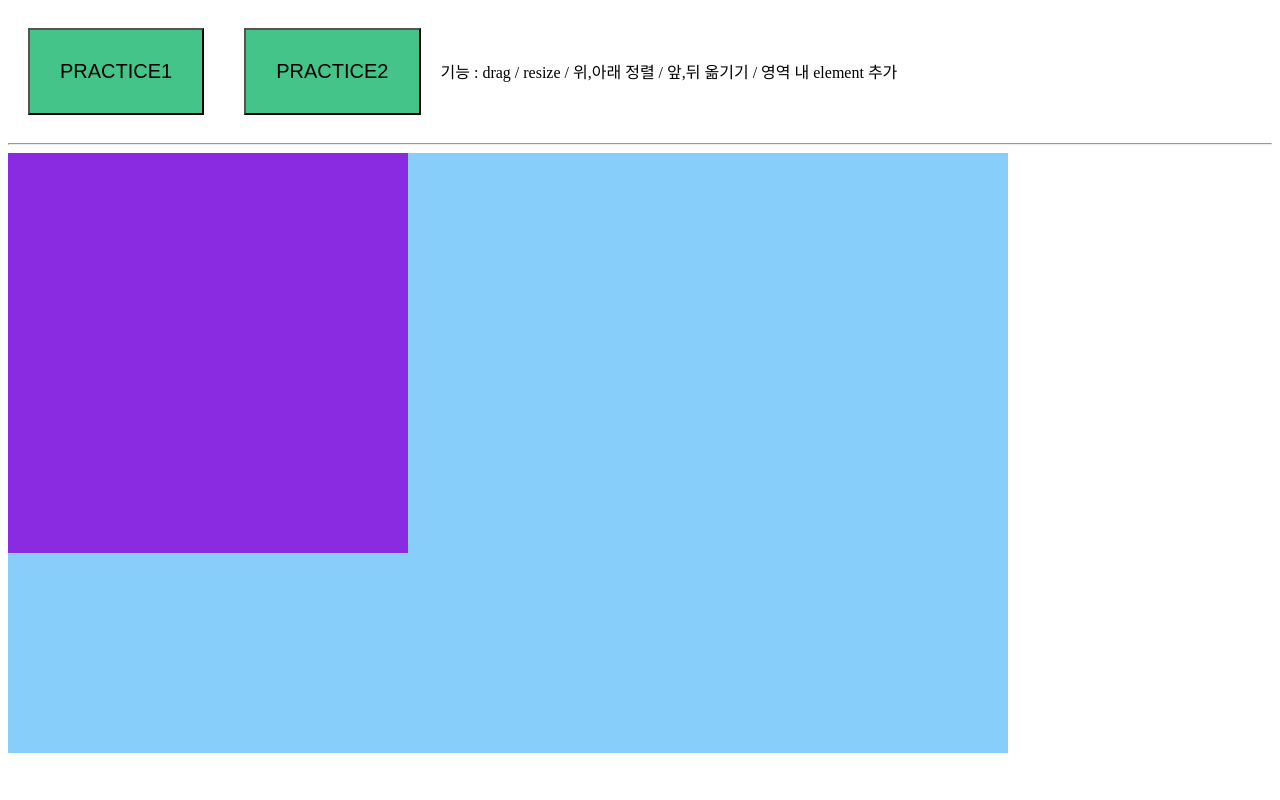
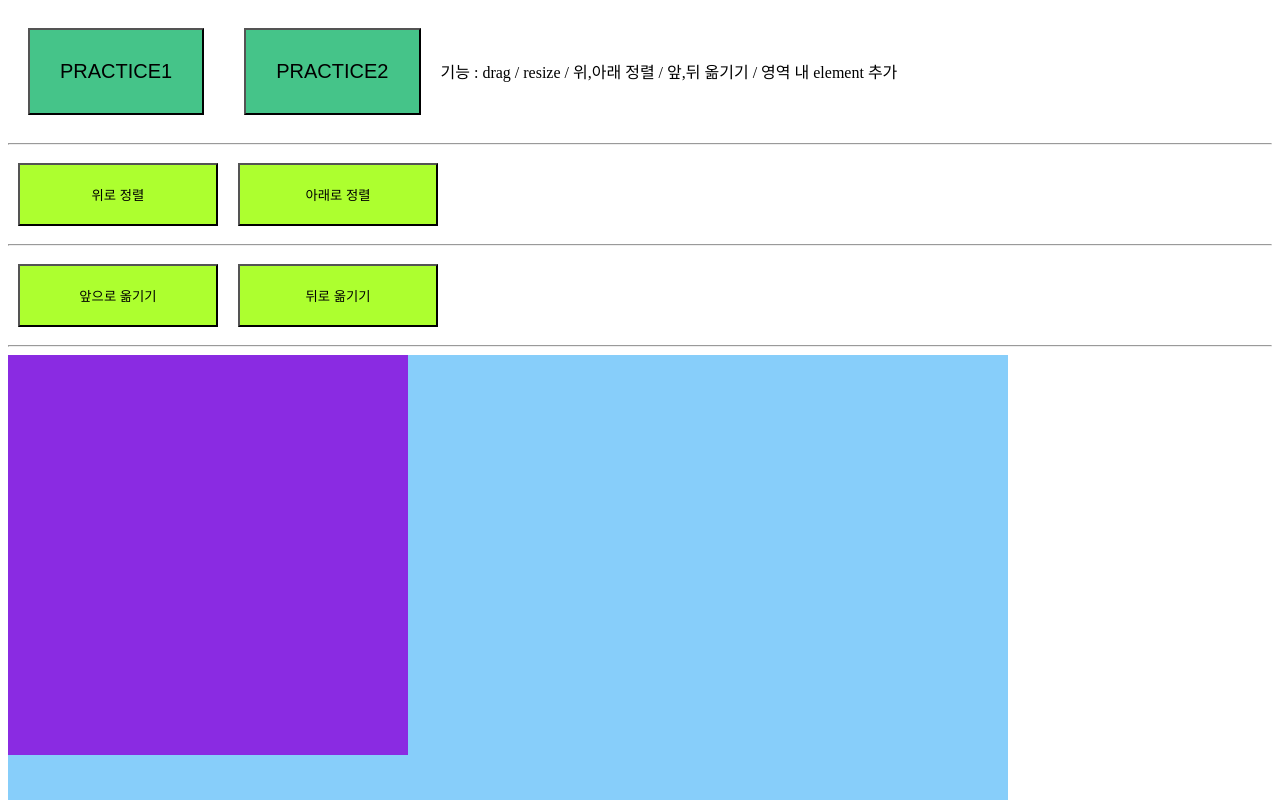
Before and after one commit to iDaeun/practiceByUsingLibs, an Angular app in the folder dragAndDrop/: page / in a window 1280 px wide. Both pictures are taken after a click on the button "PRACTICE2". Shown: the top 800 px of the page. Built offline with nearby package versions, Linux system fonts and the light colour scheme.

Commit message:
html, css 변경

```diff
--- a/dragAndDrop/src/app/combination/combination.component.css
+++ b/dragAndDrop/src/app/combination/combination.component.css
@@ -13,3 +13,10 @@
   width: 400px;
   height: 400px;
 }
+
+button {
+  width: 200px;
+  background-color: greenyellow;
+  padding: 20px;
+  margin: 10px;
+}
--- a/dragAndDrop/src/app/combination/combination.component.html
+++ b/dragAndDrop/src/app/combination/combination.component.html
@@ -1,6 +1,11 @@
 기능 : drag / resize / 위,아래 정렬 / 앞,뒤 옮기기 / 영역 내 element 추가
 <hr>
-
+<button>위로 정렬</button>
+<button>아래로 정렬</button>
+<hr>
+<button>앞으로 옮기기</button>
+<button>뒤로 옮기기</button>
+<hr>
 <div id="parentDiv">
   <div class="childDiv" id="childDiv0"></div>
 </div>
```
